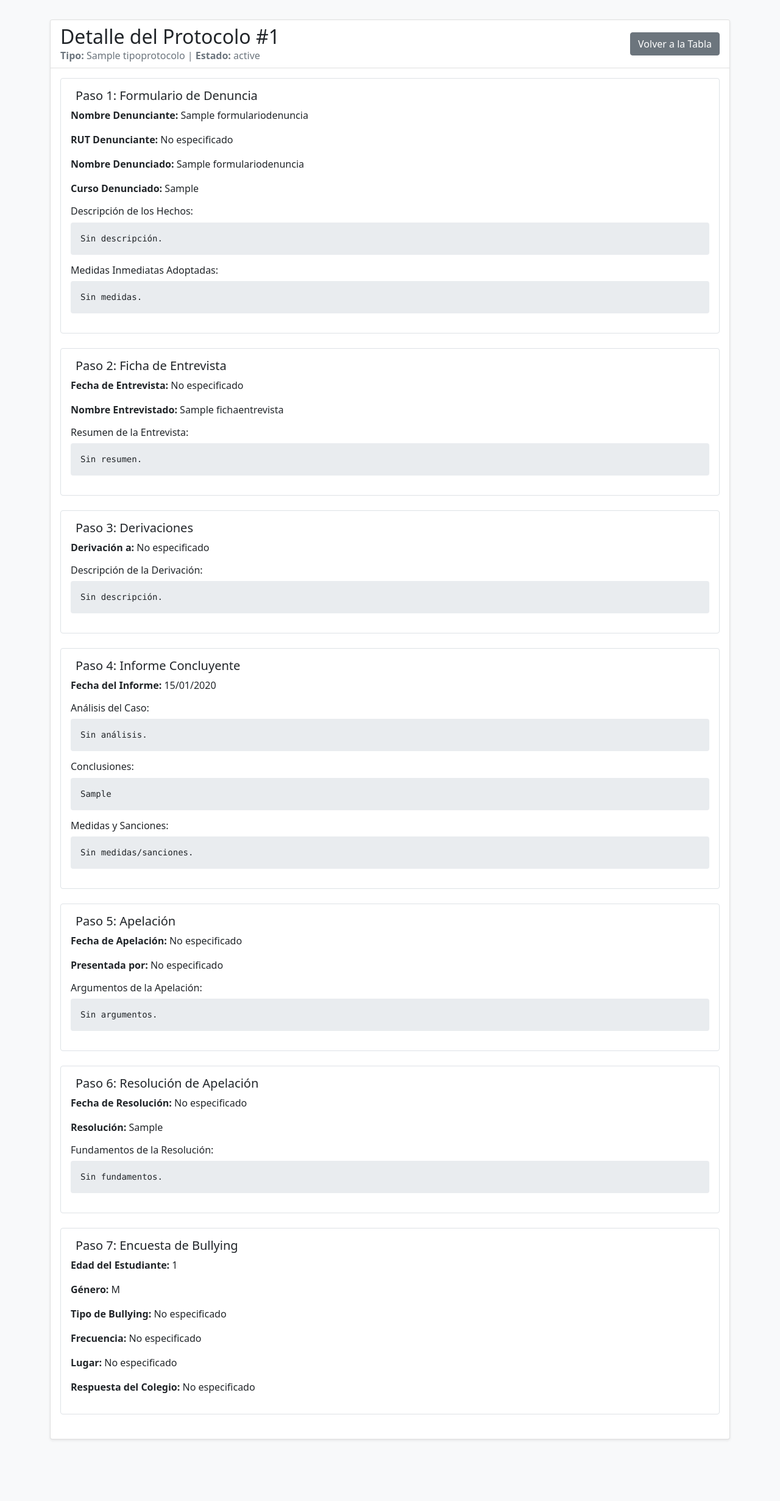
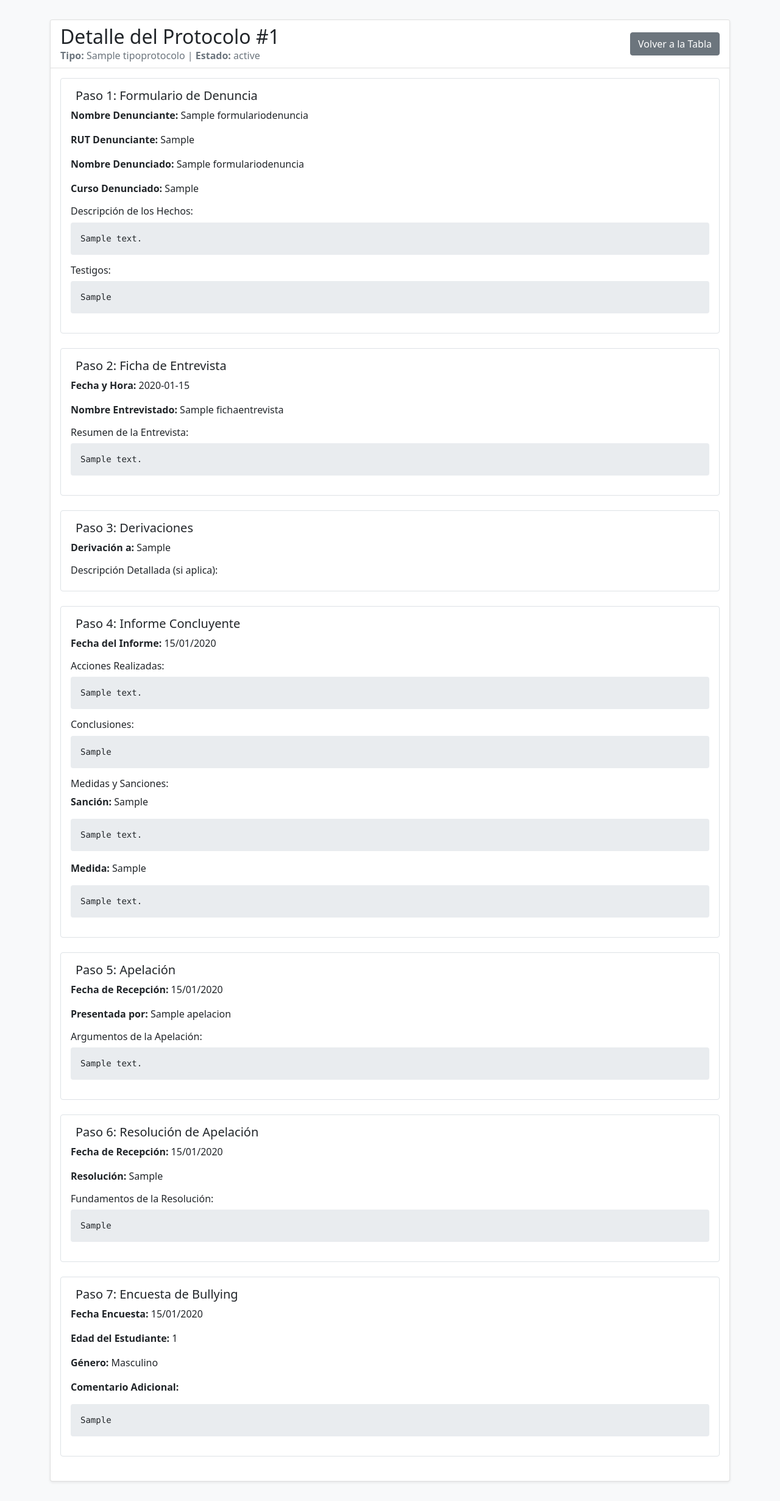
Before and after one commit to BETA-PRACTICA-I/Beta-convivencia-Repo, a Django app: page /protocolo1/protocolo/ver/1/ in a window 1280 px wide. Shown: the whole page at 61% size. Before the commit the page ends 2362 px from the top, so only its background shows below. Run offline with Django 5.2, Linux system fonts and the light colour scheme; tables that the repository leaves empty hold one stand-in row (values such as "Sample post").

Commit message:
Fixed "ver/descargar"

```diff
--- a/Proyecto Arzo/protocolo1/templates/protocolo1/ver_protocolo.html
+++ b/Proyecto Arzo/protocolo1/templates/protocolo1/ver_protocolo.html
@@ -6,25 +6,12 @@
     <title>Detalle del Protocolo #{{ protocolo.id }}</title>
     <link href="https://cdn.jsdelivr.net/npm/bootstrap@5.1.3/dist/css/bootstrap.min.css" rel="stylesheet">
     <style>
-        body {
-            background-color: #f8f9fa;
-            padding-top: 2rem;
-            padding-bottom: 2rem;
-        }
-        pre {
-            white-space: pre-wrap;
-            word-wrap: break-word;
-            background-color: #e9ecef;
-            padding: 1rem;
-            border-radius: .25rem;
-        }
-        fieldset {
-            background-color: #fff;
-        }
+        body { background-color: #f8f9fa; padding-top: 2rem; padding-bottom: 2rem; }
+        pre { white-space: pre-wrap; word-wrap: break-word; background-color: #e9ecef; padding: 1rem; border-radius: .25rem; }
+        fieldset { background-color: #fff; }
     </style>
 </head>
 <body>
-
 <div class="container">
     <div class="card shadow-sm">
         <div class="card-header bg-white d-flex justify-content-between align-items-center">
@@ -35,103 +22,111 @@
             <a href="{% url 'Validaciones:homepage' %}" class="btn btn-secondary">Volver a la Tabla</a>
         </div>
         <div class="card-body">
-
             {% with p=protocolo %}
 
-            <!-- Paso 1: Formulario de Denuncia -->
             {% if p.ficha_denuncia %}
             <fieldset class="mb-4 p-3 border rounded">
                 <legend class="w-auto px-2 h5">Paso 1: Formulario de Denuncia</legend>
                 <p><strong>Nombre Denunciante:</strong> {{ p.ficha_denuncia.nombre_denunciante|default:"No especificado" }}</p>
-                <p><strong>RUT Denunciante:</strong> {{ p.ficha_denuncia.rut_denunciante|default:"No especificado" }}</p>
+                <p><strong>RUT Denunciante:</strong> {{ p.ficha_denuncia.run_denunciante|default:"No especificado" }}</p>
                 <p><strong>Nombre Denunciado:</strong> {{ p.ficha_denuncia.nombre_denunciado|default:"No especificado" }}</p>
                 <p><strong>Curso Denunciado:</strong> {{ p.ficha_denuncia.curso_denunciado|default:"No especificado" }}</p>
                 <h6>Descripción de los Hechos:</h6>
-                <pre>{{ p.ficha_denuncia.descripcion_hechos|default:"Sin descripción." }}</pre>
-                <h6>Medidas Inmediatas Adoptadas:</h6>
-                <pre>{{ p.ficha_denuncia.medidas_inmediatas|default:"Sin medidas." }}</pre>
+                <pre>{{ p.ficha_denuncia.descripcion|default:"Sin descripción." }}</pre> {# Corrección: descripcion_hechos -> descripcion #}
+                <h6>Testigos:</h6> {# Corrección: Añadido campo faltante #}
+                <pre>{{ p.ficha_denuncia.testigos|default:"Sin testigos." }}</pre>
             </fieldset>
             {% else %}
             <div class="alert alert-light"><em>Paso 1 no completado.</em></div>
             {% endif %}
 
-            <!-- Paso 2: Ficha de Entrevista -->
             {% if p.fichaentrevista %}
             <fieldset class="mb-4 p-3 border rounded">
                 <legend class="w-auto px-2 h5">Paso 2: Ficha de Entrevista</legend>
-                <p><strong>Fecha de Entrevista:</strong> {{ p.fichaentrevista.fecha_entrevista|date:"d/m/Y"|default:"No especificado" }}</p>
+                <p><strong>Fecha y Hora:</strong> {{ p.fichaentrevista.fecha_hora|default:"No especificado" }}</p> {# Corrección: fecha_entrevista -> fecha_hora #}
                 <p><strong>Nombre Entrevistado:</strong> {{ p.fichaentrevista.nombre_entrevistado|default:"No especificado" }}</p>
                 <h6>Resumen de la Entrevista:</h6>
-                <pre>{{ p.fichaentrevista.resumen_entrevista|default:"Sin resumen." }}</pre>
+                <pre>{{ p.fichaentrevista.contenido_entrevista|default:"Sin resumen." }}</pre> {# Corrección: resumen_entrevista -> contenido_entrevista #}
             </fieldset>
             {% else %}
             <div class="alert alert-light"><em>Paso 2 no completado.</em></div>
             {% endif %}
 
-            <!-- Paso 3: Derivaciones -->
             {% if p.derivacion %}
             <fieldset class="mb-4 p-3 border rounded">
                 <legend class="w-auto px-2 h5">Paso 3: Derivaciones</legend>
-                <p><strong>Derivación a:</strong> {{ p.derivacion.get_derivaciones_display|default:"No especificado" }}</p>
-                <h6>Descripción de la Derivación:</h6>
-                <pre>{{ p.derivacion.descripcion|default:"Sin descripción." }}</pre>
+                <p><strong>Derivación a:</strong> {{ p.derivacion.derivaciones|default:"No especificado" }}</p> {# Corrección: get_derivaciones_display -> derivaciones #}
+                <h6>Descripción Detallada (si aplica):</h6> {# Corrección: No hay campo 'descripcion' general, depende del tipo #}
+                {% if 'constatar_lesiones' in p.derivacion.derivaciones %}
+                    <p><strong>Lesiones - Institución:</strong> {{ p.derivacion.institucion_lesiones|default:"N/A" }}</p>
+                {% endif %}
+                {% if 'denuncia_delito' in p.derivacion.derivaciones %}
+                     <p><strong>Delito - Institución:</strong> {{ p.derivacion.institucion_delito|default:"N/A" }}</p>
+                {% endif %}
+                 {% if 'tribunal_familia' in p.derivacion.derivaciones %}
+                     <p><strong>Tribunal - Institución:</strong> {{ p.derivacion.institucion_tribunal|default:"N/A" }}</p>
+                {% endif %}
+                 {% if 'otras' in p.derivacion.derivaciones %}
+                    <p><strong>Otras - Tipo:</strong> {{ p.derivacion.tipo_medida_otras|default:"N/A" }}</p>
+                    <pre>{{ p.derivacion.descripcion_otras|default:"Sin descripción." }}</pre>
+                {% endif %}
             </fieldset>
             {% else %}
             <div class="alert alert-light"><em>Paso 3 no completado.</em></div>
             {% endif %}
 
-            <!-- Paso 4: Informe Concluyente -->
             {% if p.informeconcluyente %}
             <fieldset class="mb-4 p-3 border rounded">
                 <legend class="w-auto px-2 h5">Paso 4: Informe Concluyente</legend>
                 <p><strong>Fecha del Informe:</strong> {{ p.informeconcluyente.fecha_informe|date:"d/m/Y"|default:"No especificado" }}</p>
-                <h6>Análisis del Caso:</h6>
-                <pre>{{ p.informeconcluyente.analisis_caso|default:"Sin análisis." }}</pre>
+                <h6>Acciones Realizadas:</h6> {# Corrección: analisis_caso -> descripcion_accion #}
+                <pre>{{ p.informeconcluyente.descripcion_accion|default:"Sin descripción." }}</pre>
                 <h6>Conclusiones:</h6>
                 <pre>{{ p.informeconcluyente.conclusiones|default:"Sin conclusiones." }}</pre>
-                <h6>Medidas y Sanciones:</h6>
-                <pre>{{ p.informeconcluyente.medidas_sanciones|default:"Sin medidas/sanciones." }}</pre>
+                <h6>Medidas y Sanciones:</h6> {# Corrección: medidas_sanciones -> Varios campos #}
+                <p><strong>Sanción:</strong> {{ p.informeconcluyente.sancion|default:"N/A" }}</p>
+                <pre>{{ p.informeconcluyente.descripcion_sancion|default:"Sin descripción." }}</pre>
+                 <p><strong>Medida:</strong> {{ p.informeconcluyente.medida|default:"N/A" }}</p>
+                <pre>{{ p.informeconcluyente.descripcion_medida|default:"Sin descripción." }}</pre>
             </fieldset>
             {% else %}
             <div class="alert alert-light"><em>Paso 4 no completado.</em></div>
             {% endif %}
 
-            <!-- Paso 5: Apelación -->
             {% if p.apelacion %}
             <fieldset class="mb-4 p-3 border rounded">
                 <legend class="w-auto px-2 h5">Paso 5: Apelación</legend>
-                <p><strong>Fecha de Apelación:</strong> {{ p.apelacion.fecha_apelacion|date:"d/m/Y"|default:"No especificado" }}</p>
-                <p><strong>Presentada por:</strong> {{ p.apelacion.presentada_por|default:"No especificado" }}</p>
+                <p><strong>Fecha de Recepción:</strong> {{ p.apelacion.fecha_recepcion|date:"d/m/Y"|default:"No especificado" }}</p> {# Corrección: fecha_apelacion -> fecha_recepcion #}
+                <p><strong>Presentada por:</strong> {{ p.apelacion.nombre_apelante|default:"No especificado" }}</p> {# Corrección: presentada_por -> nombre_apelante #}
                 <h6>Argumentos de la Apelación:</h6>
-                <pre>{{ p.apelacion.argumentos_apelacion|default:"Sin argumentos." }}</pre>
+                <pre>{{ p.apelacion.texto_apelacion|default:"Sin argumentos." }}</pre> {# Corrección: argumentos_apelacion -> texto_apelacion #}
             </fieldset>
             {% else %}
             <div class="alert alert-light"><em>Paso 5 no completado.</em></div>
             {% endif %}
 
-            <!-- Paso 6: Resolución de Apelación -->
             {% if p.resolucionapelacion %}
             <fieldset class="mb-4 p-3 border rounded">
                 <legend class="w-auto px-2 h5">Paso 6: Resolución de Apelación</legend>
-                <p><strong>Fecha de Resolución:</strong> {{ p.resolucionapelacion.fecha_resolucion|date:"d/m/Y"|default:"No especificado" }}</p>
+                <p><strong>Fecha de Recepción:</strong> {{ p.resolucionapelacion.fecha_recepcion|date:"d/m/Y"|default:"No especificado" }}</p> {# Corrección: fecha_resolucion -> fecha_recepcion #}
                 <p><strong>Resolución:</strong> {{ p.resolucionapelacion.resolucion|default:"No especificado" }}</p>
                 <h6>Fundamentos de la Resolución:</h6>
-                <pre>{{ p.resolucionapelacion.fundamentos_resolucion|default:"Sin fundamentos." }}</pre>
+                <pre>{{ p.resolucionapelacion.fundamentos|default:"Sin fundamentos." }}</pre> {# Corrección: fundamentos_resolucion -> fundamentos #}
             </fieldset>
             {% else %}
             <div class="alert alert-light"><em>Paso 6 no completado.</em></div>
             {% endif %}
 
-            <!-- Paso 7: Encuesta de Bullying -->
             {% if p.encuestabullying %}
             <fieldset class="mb-4 p-3 border rounded">
                 <legend class="w-auto px-2 h5">Paso 7: Encuesta de Bullying</legend>
+                <p><strong>Fecha Encuesta:</strong> {{ p.encuestabullying.fecha_encuesta|date:"d/m/Y"|default:"No especificado" }}</p> {# Corrección: añadido #}
                 <p><strong>Edad del Estudiante:</strong> {{ p.encuestabullying.edad_estudiante|default:"No especificado" }}</p>
-                <p><strong>Género:</strong> {{ p.encuestabullying.genero_estudiante|default:"No especificado" }}</p>
-                <p><strong>Tipo de Bullying:</strong> {{ p.encuestabullying.tipo_bullying|default:"No especificado" }}</p>
-                <p><strong>Frecuencia:</strong> {{ p.encuestabullying.frecuencia|default:"No especificado" }}</p>
-                <p><strong>Lugar:</strong> {{ p.encuestabullying.lugar|default:"No especificado" }}</p>
-                <p><strong>Respuesta del Colegio:</strong> {{ p.encuestabullying.respuesta_colegio|default:"No especificado" }}</p>
+                <p><strong>Género:</strong> {{ p.encuestabullying.get_genero_estudiante_display|default:"No especificado" }}</p> {# Corrección: genero_estudiante -> get_genero_estudiante_display #}
+                {# Corrección: Los campos tipo_bullying, frecuencia, lugar, respuesta_colegio no existen #}
+                <p><strong>Comentario Adicional:</strong></p>
+                 <pre>{{ p.encuestabullying.comentario_adicional|default:"Sin comentarios." }}</pre>
+                 {# Aquí podrías mostrar las respuestas de frecuencia si lo deseas #}
             </fieldset>
             {% else %}
             <div class="alert alert-light"><em>Paso 7 no completado.</em></div>
@@ -141,6 +136,5 @@
         </div>
     </div>
 </div>
-
 </body>
 </html>
```
Also changed, not shown: Proyecto Arzo/protocolo1/templates/protocolo1/protocolo_pdf.html (+42 -26 lines).
